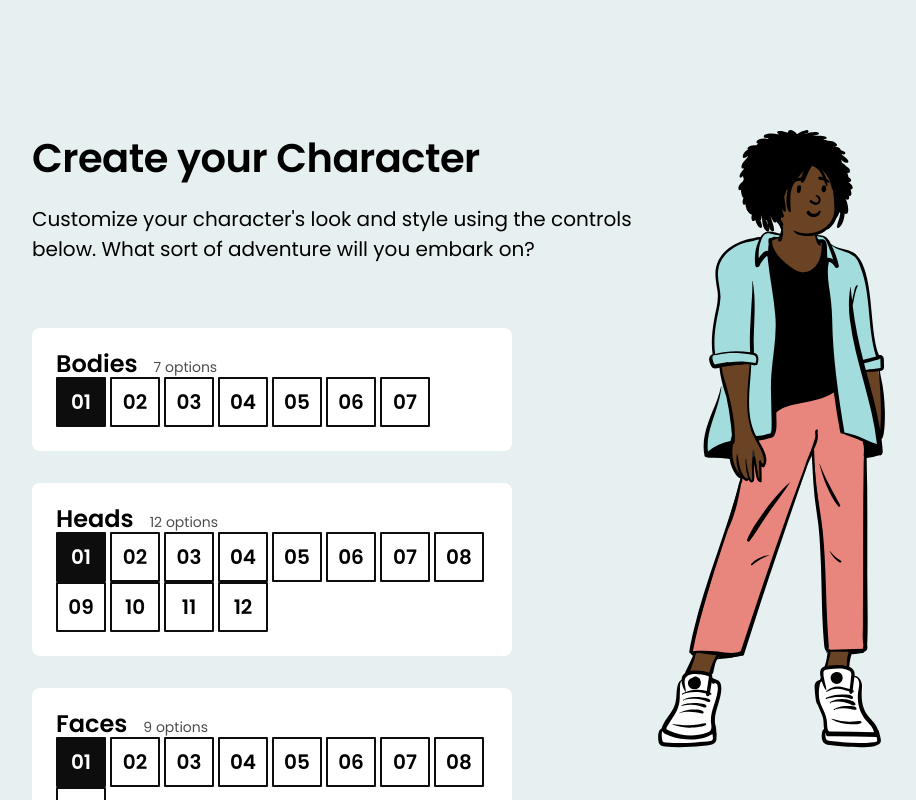
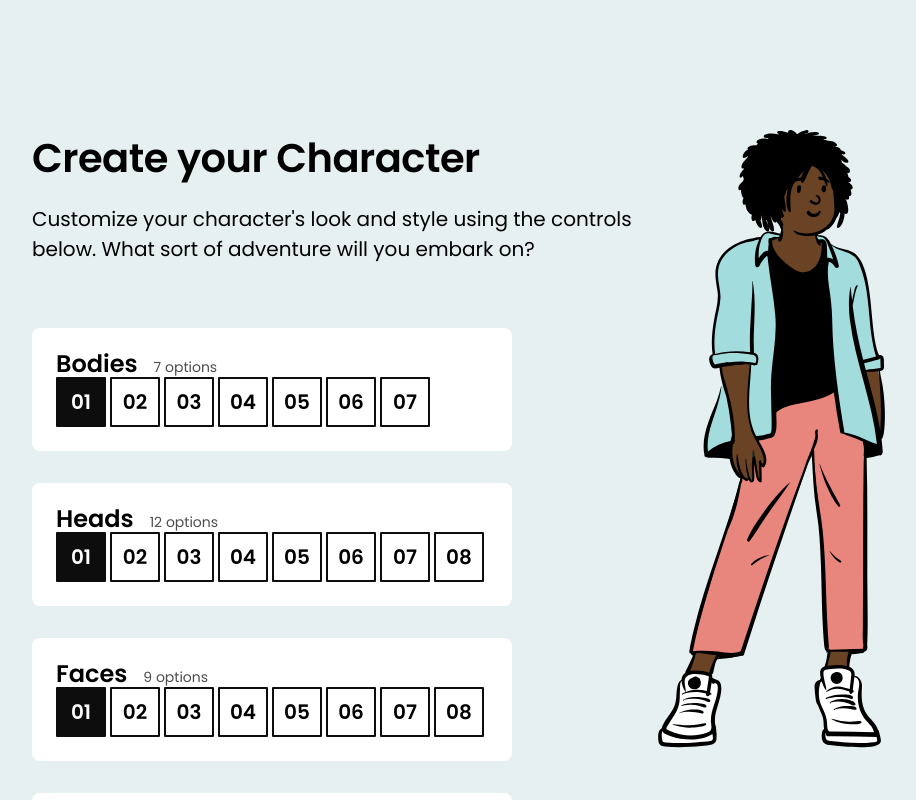
Before and after one commit to taylor-code/character-creator-main, a React (Create React App) app: page / in a window 1280 px wide. Shown: the top 800 px of the page, without its empty margins (128-1044 px from the left). Built offline with nearby package versions, Linux system fonts and the light colour scheme.

Commit message:
feat(exercise 3): style control panel overflow

```diff
--- a/src/components/ButtonRow/ButtonRow.module.css
+++ b/src/components/ButtonRow/ButtonRow.module.css
@@ -1,2 +1,4 @@
 .buttonRow {
+  overflow-x: auto;
+  text-wrap: nowrap;
 }
```
